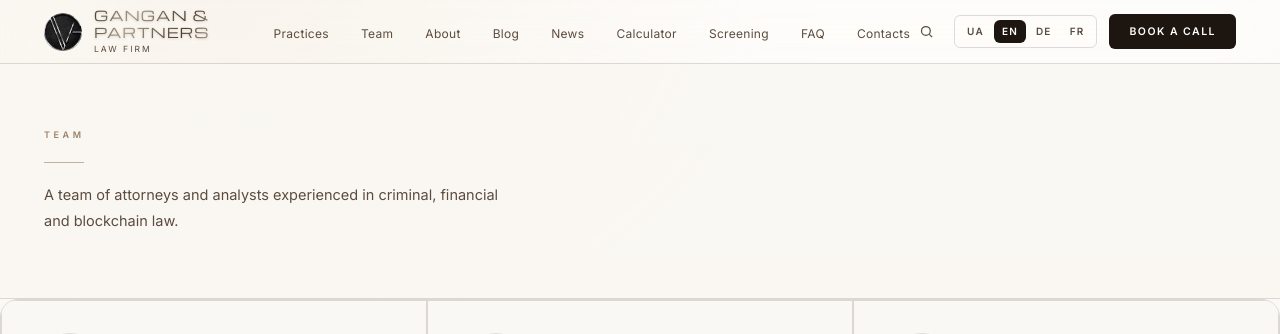
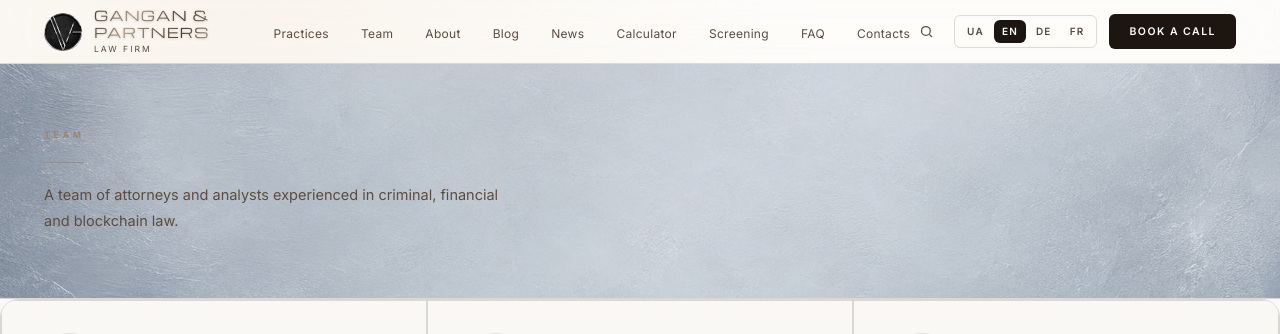
Before and after one commit to projectgroupgvg-create/site, a Next.js app: page /en/team in a window 1280 px wide. Shown: the top 334 px of the page. Built offline with nearby package versions, Linux system fonts and the light colour scheme; no server answers; a web font is replaced by a local one.

Commit message:
Team page: add a subtle light grey/blue textured photo background to the header section, same soft-scrim treatment as Blog and Practices

```diff
--- a/src/app/[locale]/team/page.tsx
+++ b/src/app/[locale]/team/page.tsx
@@ -51,7 +51,16 @@ export default async function TeamPage({
 
   return (
     <main>
-      <div className="border-b-hair bg-[var(--bg2)] px-6 py-16 sm:px-11" style={{ borderColor: 'var(--b)' }}>
+      <div className="relative overflow-hidden border-b-hair bg-[var(--bg2)] px-6 py-16 sm:px-11" style={{ borderColor: 'var(--b)' }}>
+        <div
+          className="absolute inset-0 bg-cover bg-center"
+          style={{ backgroundImage: "url('/team-section-bg.jpg')" }}
+        />
+        {/* light, low-contrast abstract texture — soft scrim back to --bg2 so
+            heading text stays readable, same treatment as Blog/Practices */}
+        <div className="absolute inset-0 bg-[var(--bg2)]/85" />
+
+        <div className="relative z-10">
           {/* visually hidden — keeps a real page heading for SEO/accessibility
               without showing "Юристи Gangan & Partners" on the page */}
           <h1 className="sr-only">{t('title')}</h1>
@@ -62,6 +71,7 @@ export default async function TeamPage({
           <p className="mt-5 max-w-[460px] text-[14.5px] leading-[1.8] text-[var(--ink3)]">
             {t('sub')}
           </p>
+        </div>
       </div>
 
       <div
```
Also changed, not shown: public/team-section-bg.jpg (added). Lines whose indentation alone changed are shown as unchanged.
